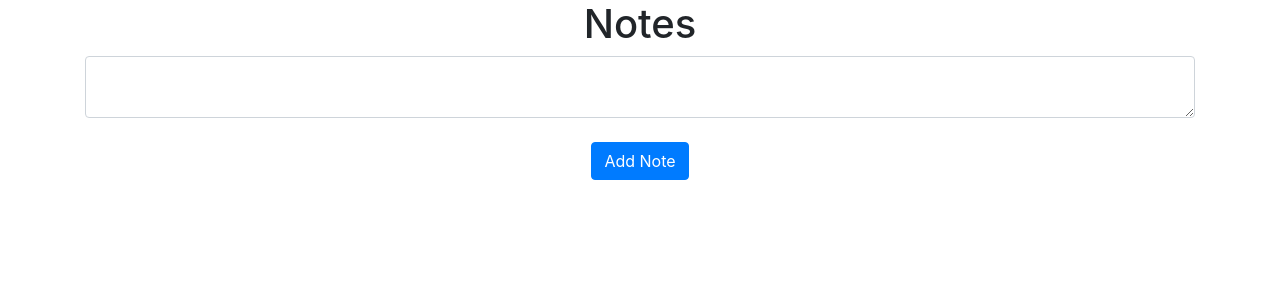
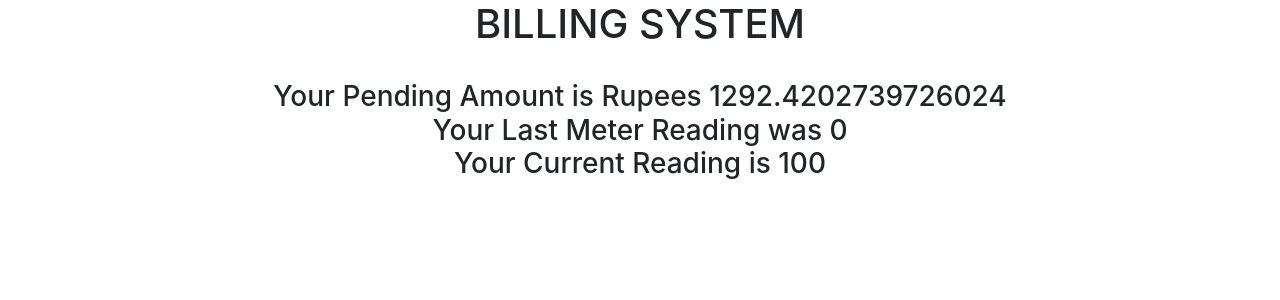
Before and after one commit to Saksham23arora/Minor_project, a Flask app: page / in a window 1280 px wide. Shown: the part 56-356 px from the top of the page. Run offline with Flask 2, Linux system fonts and the light colour scheme; a user stored in the database is signed in; data that the repository does not hold is empty; parts of the project's set-up code (start-up, migrations or seed data) failed here and were passed over; some libraries are stand-ins or nearby versions.

Commit message:
Implemented SMS , A basic working Website , Prototype of the whole Project
Co-authored-by: Saksham23arora <Saksham23arora@users.noreply.github.com>

```diff
--- a/Main.py
+++ b/Main.py
@@ -12,13 +12,22 @@ from matplotlib import pyplot as plt
 import numpy as np
 import imutils
 import easyocr
-from databa import *
+from sqlalchemy.sql.functions import user
+import user_website
+import SMS
+
+from threading import Thread
+
+
+
+
+
 
 scopes = ['https://www.googleapis.com/auth/drive']
-text_id = '1M1_8Zl8C4s6Yo9LVnPIvO1ZAOpfqYa9H'
+#text_id = '1M1_8Zl8C4s6Yo9LVnPIvO1ZAOpfqYa9H'
 
 
-def calculate_bill(old_reading: int, new_reading: int):
+def calculate_bill(old_reading: int, new_reading: int) -> int:
     '''This function calculates the bill according to the guide lines of PSPCL
 
     Paramters :
@@ -163,76 +172,95 @@ def get_image(client_secret_file, api_name, api_version, text_file_id, *scopes):
     return service
 
 
-def image_detection():
-    '''This function takes the image in the images folder amd then applies counter detection and returns the cropped image
+# def image_detection():
+#     '''This function takes the image in the images folder amd then applies counter detection and returns the cropped image
 
-        Paramters :
-            none
+#         Paramters :
+#             none
 
-        Returns :
-            cv2 image object which has the
-            cropped image
+#         Returns :
+#             cv2 image object which has the
+#             cropped image
 
-    '''
-    img = cv2.imread('images/ESP.JPG')
-    img = cv2.rotate(img, cv2.ROTATE_180)
-    # cv2.imshow('Captured image', img) # show the captured image
-    gray = cv2.cvtColor(img, cv2.COLOR_BGR2GRAY)
-    #gray = cv2.GaussianBlur(gray , (3,3), cv2.BORDER_DEFAULT)
-    cv2.imshow('GrayScale image', gray)  # show the grayscale version of image
-    bfilter = cv2.bilateralFilter(gray, 11, 17, 17)
-    edged = cv2.Canny(bfilter, 125, 175)
-    edged = cv2.dilate(edged, (3, 3), iterations=2)
-    edged = cv2.erode(edged, (3, 3), iterations=2)
-    cv2.imshow('Filtered Image', edged)
-    # image gray conversion and filtering
+#     '''
+#     img = cv2.imread('images/ESP.JPG')
+#     img = cv2.rotate(img, cv2.ROTATE_180)
+#     # cv2.imshow('Captured image', img) # show the captured image
+#     gray = cv2.cvtColor(img, cv2.COLOR_BGR2GRAY)
+#     #gray = cv2.GaussianBlur(gray , (3,3), cv2.BORDER_DEFAULT)
+#     cv2.imshow('GrayScale image', gray)  # show the grayscale version of image
+#     bfilter = cv2.bilateralFilter(gray, 11, 17, 17)
+#     edged = cv2.Canny(bfilter, 125, 175)
+#     edged = cv2.dilate(edged, (3, 3), iterations=2)
+#     edged = cv2.erode(edged, (3, 3), iterations=2)
+#     cv2.imshow('Filtered Image', edged)
+#     # image gray conversion and filtering
 
-    keypoints = cv2.findContours(
-        edged.copy(), cv2.RETR_TREE, cv2.CHAIN_APPROX_SIMPLE)
-    contours = imutils.grab_contours(keypoints)
-    contours = sorted(contours, key=cv2.contourArea, reverse=True)[:10]
+#     keypoints = cv2.findContours(
+#         edged.copy(), cv2.RETR_TREE, cv2.CHAIN_APPROX_SIMPLE)
+#     contours = imutils.grab_contours(keypoints)
+#     contours = sorted(contours, key=cv2.contourArea, reverse=True)[:10]
 
-    location = None
-    contour_found = False
-    cropped_image = img
-    for contour in contours:
-        # can be set higher for more rougher approximation
-        approx = cv2.approxPolyDP(contour, 10, True)
-        if len(approx) == 4:
-            location = approx
-            contour_found = True
-            break
-    if contour_found:
-        mask = np.zeros(gray.shape, np.uint8)
-        new_image = cv2.drawContours(mask, [location], 0, 255, -1)
-        new_image = cv2.bitwise_and(img, img, mask=mask)
-        (x, y) = np.where(mask == 255)
-        (x1, y1) = (np.min(x), np.min(y))
-        (x2, y2) = (np.max(x), np.max(y))
-        cropped_image = gray[x1:x2+1, y1:y2+1]
-        cv2.imshow('Cropped Image', new_image)
+#     location = None
+#     contour_found = False
+#     cropped_image = img
+#     for contour in contours:
+#         # can be set higher for more rougher approximation
+#         approx = cv2.approxPolyDP(contour, 10, True)
+#         if len(approx) == 4:
+#             location = approx
+#             contour_found = True
+#             break
+#     if contour_found:
+#         mask = np.zeros(gray.shape, np.uint8)
+#         new_image = cv2.drawContours(mask, [location], 0, 255, -1)
+#         new_image = cv2.bitwise_and(img, img, mask=mask)
+#         (x, y) = np.where(mask == 255)
+#         (x1, y1) = (np.min(x), np.min(y))
+#         (x2, y2) = (np.max(x), np.max(y))
+#         cropped_image = gray[x1:x2+1, y1:y2+1]
+#         cv2.imshow('Cropped Image', new_image)
 
-        res = cv2.rectangle(img, tuple(location[0][0]), tuple(
-            location[2][0]), (0, 255, 0), 3)  # BGR
-        cv2.imshow('Result', res)
-        cv2.imwrite('images/result.jpg', res)  # save the captured image
-        cv2.waitKey(0)  # the code wont move forward until windows closed
-    else:
-        print('no contour found')
-    return cropped_image
+#         res = cv2.rectangle(img, tuple(location[0][0]), tuple(
+#             location[2][0]), (0, 255, 0), 3)  # BGR
+#         cv2.imshow('Result', res)
+#         cv2.imwrite('images/result.jpg', res)  # save the captured image
+#         cv2.waitKey(0)  # the code wont move forward until windows closed
+#     else:
+#         print('no contour found')
+#     return cropped_image
 
 
-def number_detection(image):
-    reader = easyocr.Reader(['en'])
-    result = reader.readtext(image)
-    try:
-        number = result[0][-2]
-    except IndexError:
-        print('number not found')
-        number = ''
-    return number
+def number_detection():
+    ''' return the current reading of meter that needs to be collected
+    the image for the user whose reading is to be found will be in the images folder by the name of ESP.jpg'''
+
+    return 100
 
 
+# def myfunc():
+
+#     user_website.db.session.query(user_website.views.User).get(user_website.views.current_user.id).amount = 87
+#     while True:
+#         pass
+
 if __name__ == '__main__':
-    get_image('credentials.json', 'drive', 'v3', text_id, scopes)
-    # print(number_detection(image_detection()))
+    # thread = Thread(target = myfunc)
+    # thread.start()
+    # thread.run()
+
+    # open database for every user get esp id , fetch umage , update amount
+    app = user_website.create_app()
+    with app.app_context():
+        for user in user_website.db.session.query(user_website.views.User).all():
+            text_id = user.text_id
+            get_image('credentials.json', 'drive', 'v3', text_id, scopes)
+            #user.last_reading  = user.current_reading execute this on payment in future
+            user.current_reading = int(number_detection())
+            user.amount = calculate_bill(user.last_reading , user.current_reading)
+
+            SMS.send_sms(user.amount , user.Phone_number , user.first_name)
+        user_website.db.session.commit()
+
+
+    app.run(debug=True)
--- a/user_website/__init__.py
+++ b/user_website/__init__.py
@@ -10,7 +10,7 @@ DB_NAME = "database.db"
 def create_app():
     app = Flask(__name__)
     app.config['SECRET_KEY'] = 'hjshjhdjah kjshkjdhjs'
-    app.config['SQLALCHEMY_DATABASE_URI'] = f'sqlite:///{DB_NAME}'
+    app.config['SQLALCHEMY_DATABASE_URI'] = f'sqlite:///{DB_NAME}?check_same_thread=False'
     db.init_app(app)
 
     from .views import views
--- a/user_website/main.py
+++ /dev/null
@@ -1,6 +0,0 @@
-from user_website import create_app
-
-app = create_app()
-
-if __name__ == '__main__':
-    app.run(debug=True)
--- a/user_website/models.py
+++ b/user_website/models.py
@@ -15,4 +15,8 @@ class User(db.Model, UserMixin):
     email = db.Column(db.String(150), unique=True)
     password = db.Column(db.String(150))
     first_name = db.Column(db.String(150))
-    notes = db.relationship('Note')
+    last_reading = db.Column(db.Integer)
+    current_reading = db.Column(db.Integer)
+    amount = db.Column(db.Integer)
+    Phone_number=db.Column(db.String(13))
+    text_id = db.Column(db.String(150), unique=True)
--- a/user_website/templates/home.html
+++ b/user_website/templates/home.html
@@ -1,21 +1,20 @@
 {% extends "base.html" %} {% block title %}Home{% endblock %} {% block content
     %}
-    <h1 align="center">Notes</h1>
-    <ul class="list-group list-group-flush" id="notes">
-      {% for note in user.notes %}
-      <li class="list-group-item">
-        {{ note.data }}
-        <button type="button" class="close" onClick="deleteNote({{ note.id }})">
-          <span aria-hidden="true">&times;</span>
-        </button>
-      </li>
-      {% endfor %}
-    </ul>
-    <form method="POST">
-      <textarea name="note" id="note" class="form-control"></textarea>
+    <h1 align="center">BILLING SYSTEM</h1>
+
+
       <br />
       <div align="center">
-        <button type="submit" class="btn btn-primary">Add Note</button>
+        <h3>
+        Your Pending Amount is Rupees  {{data.amount}}
+        <br />
+        Your Last Meter Reading was   {{data.last_reading}}
+        <br />
+        Your Current Reading is   {{data.current_reading}}
+        <br />
+        <br />
+        <br />
+      </h3>
       </div>
-    </form>
+
     {% endblock %}
--- a/user_website/views.py
+++ b/user_website/views.py
@@ -1,37 +1,18 @@
 from flask import Blueprint, render_template, request, flash, jsonify
 from flask_login import login_required, current_user
-from .models import Note
+from .models import Note, User
 from . import db
 import json
 
 views = Blueprint('views', __name__)
-
+current_Values = {}
 
 @views.route('/', methods=['GET', 'POST'])
 @login_required
 def home():
+    global current_Values
     if request.method == 'POST':
-        note = request.form.get('note')
-
-        if len(note) < 1:
-            flash('Note is too short!', category='error')
-        else:
-            new_note = Note(data=note, user_id=current_user.id)
-            db.session.add(new_note)
-            db.session.commit()
-            flash('Note added!', category='success')
-
-    return render_template("home.html", user=current_user)
-
-
-@views.route('/delete-note', methods=['POST'])
-def delete_note():
-    note = json.loads(request.data)
-    noteId = note['noteId']
-    note = Note.query.get(noteId)
-    if note:
-        if note.user_id == current_user.id:
-            db.session.delete(note)
-            db.session.commit()
-
-    return jsonify({})
+        # implement send sms here
+        pass
+    #db.session.query(User).get(current_user.id).amount = 67
+    return render_template("home.html", user=current_user , data = db.session.query(User).get(current_user.id))
```
Also changed, not shown: SMS.py (+8 -3 lines), user_website/auth.py (+6 -2 lines), user_website/templates/sign_up.html (+20 -0 lines), images/ESP.JPG, user_website/database.db.
